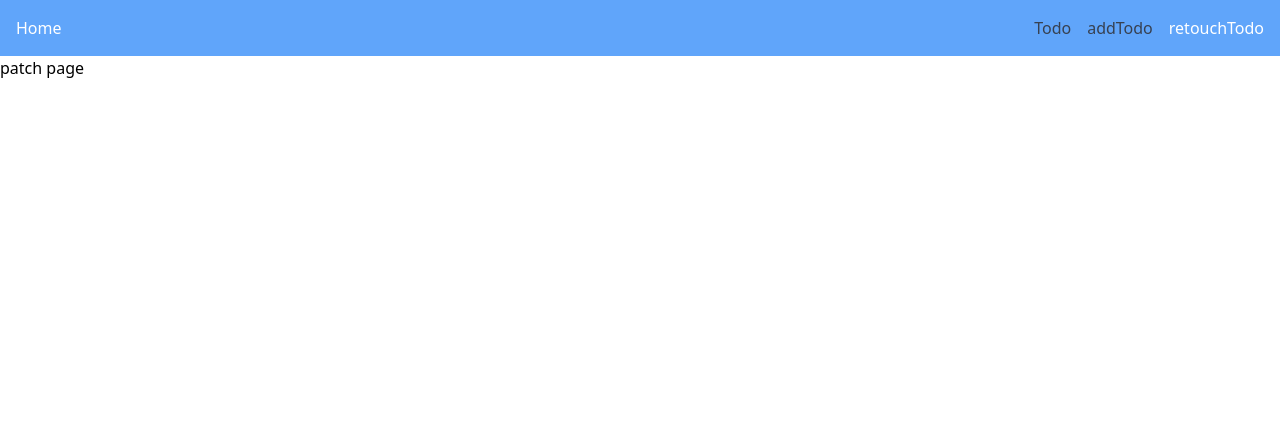
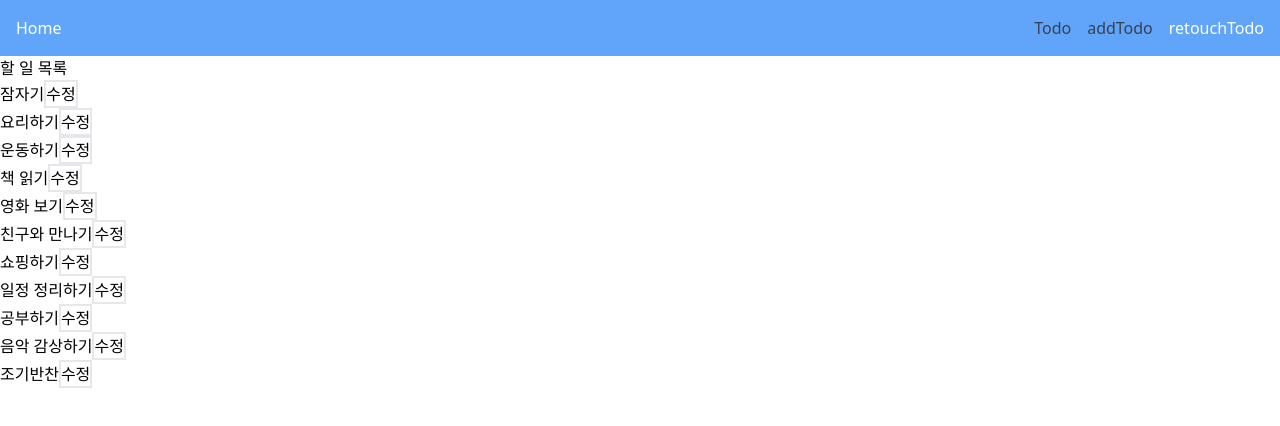
Before and after one commit to yeomdogyeong/Nextjs14, a Next.js app: page /tab/retouchTodo in a window 1280 px wide. Shown: the top 426 px of the page. Built offline with nearby package versions, Linux system fonts and the light colour scheme; data requests are answered from the project's data file.

Commit message:
[feat]local 수정코드 추가

```diff
--- a/app/tab/addTodo/page.tsx
+++ b/app/tab/addTodo/page.tsx
@@ -17,8 +17,7 @@ interface Props {
 }
 
 export default function AddTodo(props: Props) {
-  const { todos, getTodoList, doneTodo, setDoneTodo, setTodos } =
-    useTodoStore();
+  const { todos, getTodoList, doneTodo, setDoneTodo } = useTodoStore();
   const [inputValue, setInputValue] = useState<string>("");
 
   const handleOnChange = (e: ChangeEvent<HTMLInputElement>) => {
--- a/app/tab/retouchTodo/page.tsx
+++ b/app/tab/retouchTodo/page.tsx
@@ -1,3 +1,87 @@
-export default function RetouchTodo() {
-  return <div>patch page</div>;
+"use client";
+import React, { ChangeEvent, useEffect, useState } from "react";
+import { useTodoStore } from "@/app/store/useTodoStore";
+import { getAllTodoList } from "@/app/api/todo";
+import { todo } from "node:test";
+import { postAddTodoList } from "@/app/api/todo";
+import { TodoType } from "@/app/api/type";
+// export const metadata = {
+//   title: "About",
+// };
+
+interface Props {
+  params: {
+    id: string;
+  };
+  searchParams: {};
 }
+
+export default function RetouchTodo(props: Props) {
+  const { todos, getTodoList, doneTodo, setDoneTodo, setTodos } =
+    useTodoStore();
+  const [edit, setEdit] = useState<boolean>(false);
+  const [value, setValue] = useState<string[]>([...todos.map((el) => el.text)]);
+  const [openValue, setOpenValue] = useState<number>(-1);
+
+  const handleEditClick = (idx: number) => {
+    setEdit(!edit);
+    setOpenValue(idx);
+  };
+
+  const handleEnterClick = (idx: number) => {
+    setEdit(!edit);
+    setOpenValue(-1);
+  };
+
+  const handleChange = (e: ChangeEvent<HTMLInputElement>, idx: number) => {
+    const eventTarget = e.target.value;
+    setValue((item) => {
+      const newValue = [...item];
+      console.log(newValue);
+      newValue[idx] = eventTarget;
+      return newValue;
+    });
+  };
+
+  useEffect(() => {
+    getTodoList();
+    setDoneTodo([]);
+  }, [getTodoList, setDoneTodo]);
+
+  return (
+    <div>
+      <h1>할 일 목록</h1>
+      <h2>
+        {todos.map((todo, idx) => (
+          <div
+            key={todo.id}
+            className={doneTodo.includes(todo.text) ? "line-through" : ""}
+          >
+            {edit && idx === openValue ? (
+              <input
+                className="border-2"
+                value={value[idx]}
+                onChange={(e) => handleChange(e, idx)}
+              />
+            ) : (
+              <span>{todo.text}</span>
+            )}
+
+            {edit && idx === openValue ? (
+              <button
+                className="border-2"
+                onClick={() => handleEnterClick(idx)}
+              >
+                확인
+              </button>
+            ) : (
+              <button className="border-2" onClick={() => handleEditClick(idx)}>
+                수정
+              </button>
+            )}
+          </div>
+        ))}
+      </h2>
+    </div>
+  );
+}
--- a/db.json
+++ b/db.json
@@ -52,7 +52,7 @@
     },
     {
       "id": 11,
-      "text": "내 맘대로 하기",
+      "text": "조기반찬",
       "completed": false
     }
   ]
```
